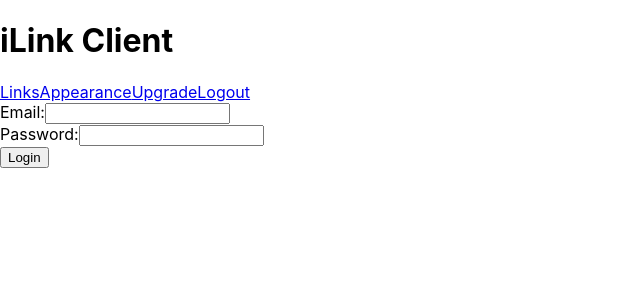
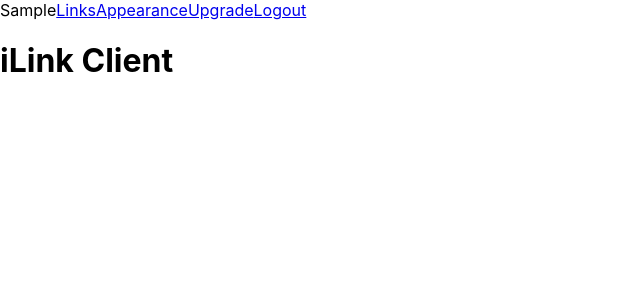
Before and after one commit to teamilink/client, a React (Create React App) app: page / in a window 1280 px wide. Both pictures are taken after typing "Sample", "Sample123" into the empty fields and a click on the input "Login". Shown: the top 300 px of the page, without its empty margins (0-640 px from the left). Built offline with nearby package versions, Linux system fonts and the light colour scheme.

Commit message:
add the conditional render for navbar when login

```diff
--- a/src/App.js
+++ b/src/App.js
@@ -1,15 +1,23 @@
-import React from 'react'
+import React, {useState} from 'react'
 import Login from './components/Login'
 import Navbar from './components/Navbar'
 
 const App = () => {
+  const [loggedInUser, setLoggedUser] = useState("")
+
+  const activeUser = (email) => {
+    setLoggedUser(email)
+  }
+
 
   return (
-    <>
+    <div>
+
+      <Navbar loggedInUser={loggedInUser} activeUser={activeUser}/>
       <h1>iLink Client</h1>
-      <Navbar />
-      <Login />
-    </>
+      { !loggedInUser && <Login activeUser={activeUser}/>}
+
+    </div>
   );
 }
 
--- a/src/components/Login.js
+++ b/src/components/Login.js
@@ -1,6 +1,6 @@
 import { useState } from "react"
 
-const Login = () => {
+const Login = ({activeUser}) => {
 
     const initialFormData = {
         user: "",
@@ -13,6 +13,7 @@ const Login = () => {
         e.preventDefault ()
         console.log("clicked")
         console.log(formData)
+        activeUser(formData.user)
         setUser(initialFormData)
     }
 
--- a/src/components/Navbar.js
+++ b/src/components/Navbar.js
@@ -1,10 +1,27 @@
-const Navbar = () => {
+const Navbar = ({loggedInUser, activeUser}) => {
+    const logout = (e) => {
+        e.preventDefault()
+        activeUser("")
+    }
     return (
         <nav>
-            <a href="/">Links</a>
-            <a href="/">Appearance</a>
-            <a href="/">Upgrade</a>
-            <a href="/">Logout</a>
+
+
+            { loggedInUser ?
+                <>
+                    {loggedInUser}
+                    <a href="/">Links</a>
+                    <a href="/">Appearance</a>
+                    <a href="/">Upgrade</a>
+                    <a href="/" onClick={logout}>Logout</a>
+                </>
+                :
+                <>
+                    guest
+                    <a href="/">Login</a>
+                    <a href="/">SignUp</a>
+                </>
+                }
         </nav>
     )
 }
```
